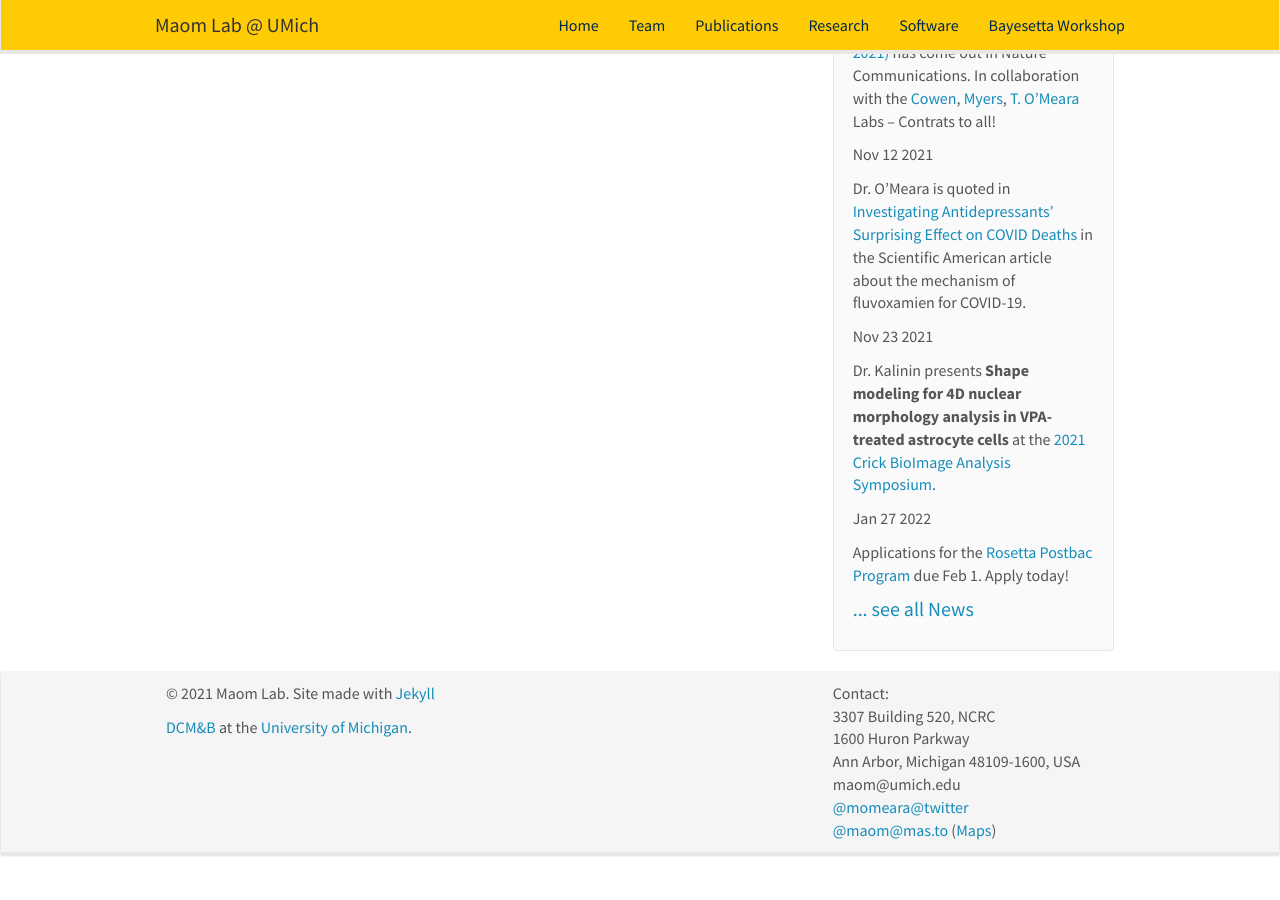
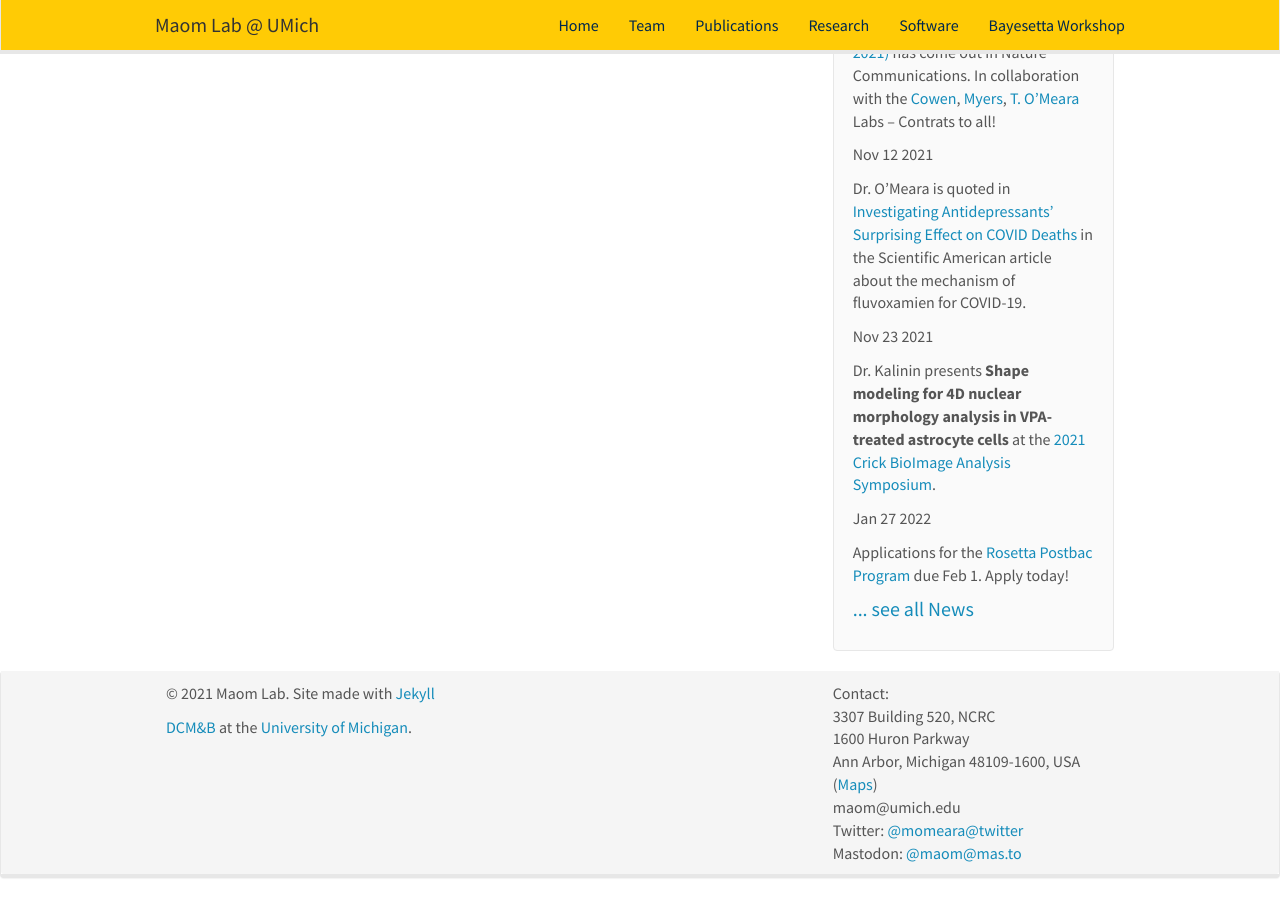
Before and after one commit to momeara/maomlab.github.io, a Jekyll site: the page built from _pages/home.md, in a window 1280 px wide and 900 px high, scrolled down 923 px. Built offline with Jekyll 4.4.1, drawn with Linux system fonts in a browser that asks for light colours; nearby versions of some CDN libraries; before the commit the page ends 1801 px from its top, so only the background shows below that; part of the change alters nothing that is shown.

Commit message:
Update footer.html

```diff
--- a/_includes/footer.html
+++ b/_includes/footer.html
@@ -18,11 +18,10 @@
 		  Contact:<br />
 		  3307 Building 520, NCRC<br />
 		  1600 Huron Parkway<br />
-		  Ann Arbor, Michigan 48109-1600, USA<br />
+		  Ann Arbor, Michigan 48109-1600, USA (<a href="https://goo.gl/maps/aYxWEygbCPi7CU76A">Maps</a>)<br />
 		  maom@umich.edu<br />
-  		  <a href="https://twitter.com/momeara">@momeara@twitter</a><br />
-		  <a href="https://mas.to/@maom">@maom@mas.to</a>
-            (<a href="https://goo.gl/maps/aYxWEygbCPi7CU76A">Maps</a>)
+  		  Twitter: <a href="https://twitter.com/momeara">@momeara@twitter</a><br />
+		  Mastodon: <a rel="me" href="https://mas.to/@maom">@maom@mas.to</a>
 		</div>
 	  </div>
 	</div>
```
